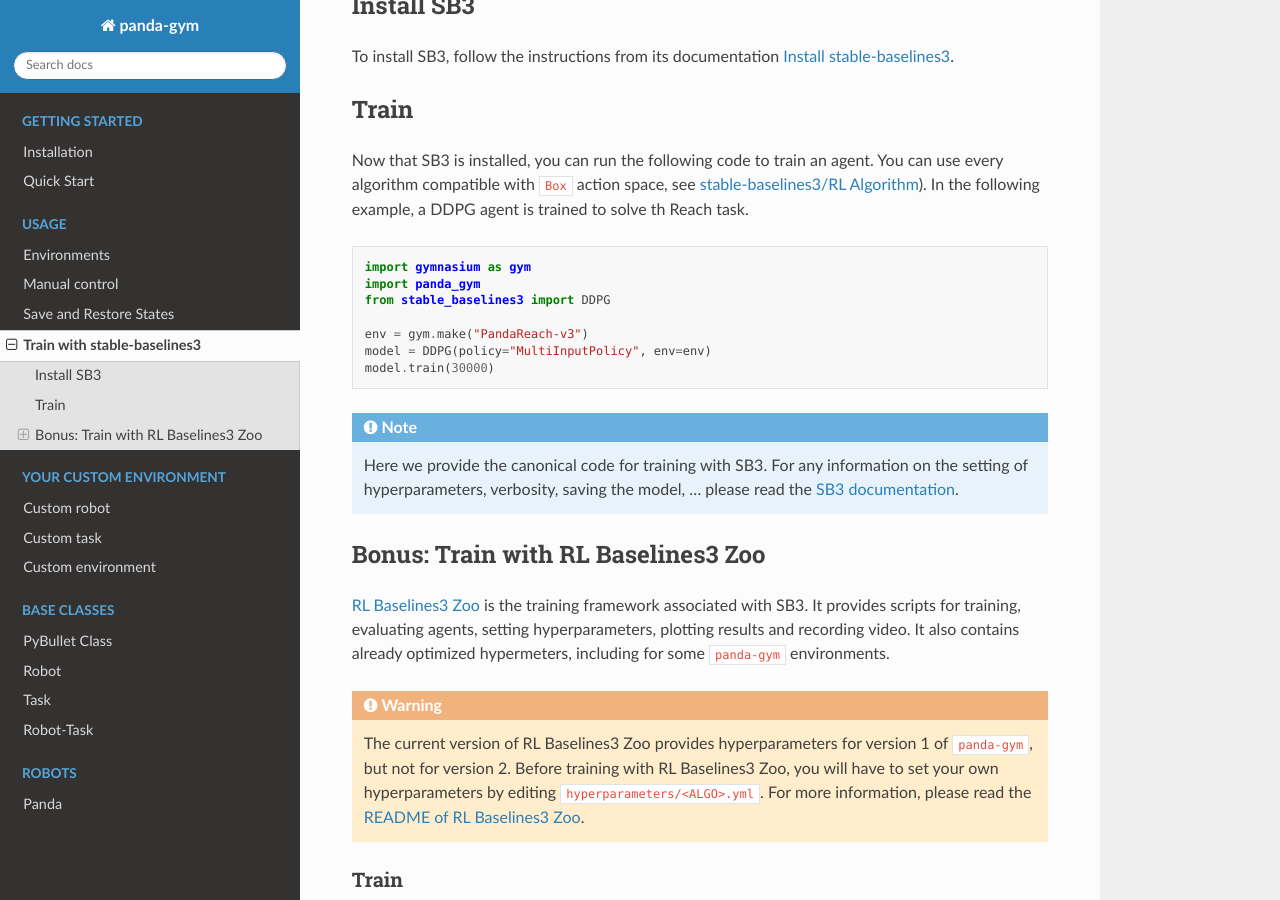
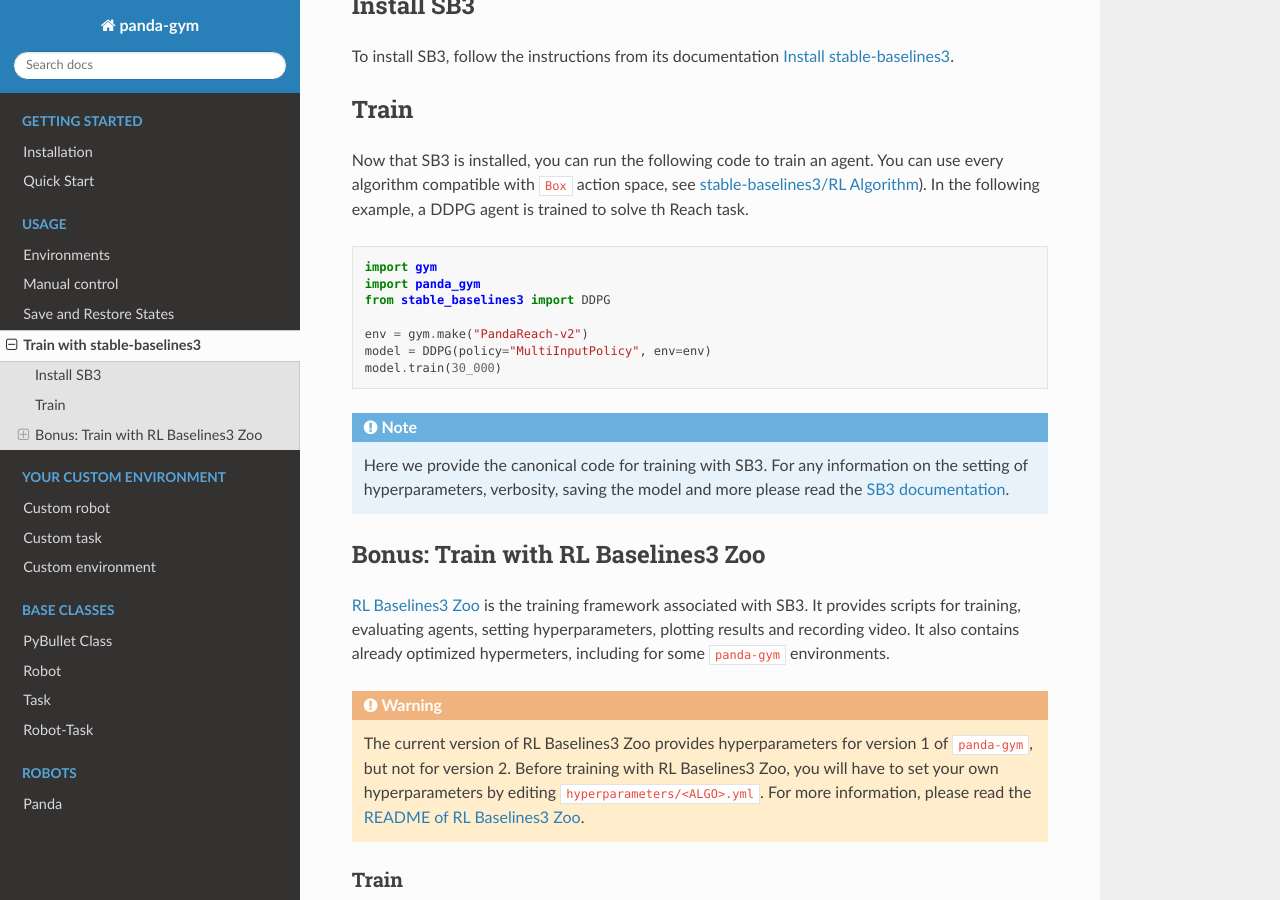
Before and after one commit to qgallouedec/panda-gym, a Sphinx documentation site: the page built from docs/usage/train_with_sb3.rst, in a window 1280 px wide and 900 px high, scrolled down 395 px. Built offline with Sphinx 7.4.7 and the Read the Docs theme 2.0.0, drawn with Linux system fonts in a browser that asks for light colours.

Commit message:
Documentation and notebook update (#50)
* Update documentation

* Add PickAndPlace notebook to examples

* also fix import

* clear metadata and reduce interractions

Co-authored-by: Quentin Gallouédec <45557362+qgallouedec@users.noreply.github.com>

```diff
--- a/docs/usage/train_with_sb3.rst
+++ b/docs/usage/train_with_sb3.rst
@@ -20,17 +20,17 @@
 
 .. code-block:: python
 
-    import gymnasium as gym
+    import gym
     import panda_gym
     from stable_baselines3 import DDPG
 
-    env = gym.make("PandaReach-v3")
+    env = gym.make("PandaReach-v2")
     model = DDPG(policy="MultiInputPolicy", env=env)
-    model.train(30000)
+    model.train(30_000)
 
 .. note::
 
-    Here we provide the canonical code for training with SB3. For any information on the setting of hyperparameters, verbosity, saving the model, ... please read the `SB3 documentation <https://stable-baselines3.readthedocs.io/en/master/index.html>`_.
+    Here we provide the canonical code for training with SB3. For any information on the setting of hyperparameters, verbosity, saving the model and more please read the `SB3 documentation <https://stable-baselines3.readthedocs.io/en/master/index.html>`_.
 
 
 Bonus: Train with RL Baselines3 Zoo
```
Also changed, not shown: README.md (+1 -1 lines), 1 other file.
